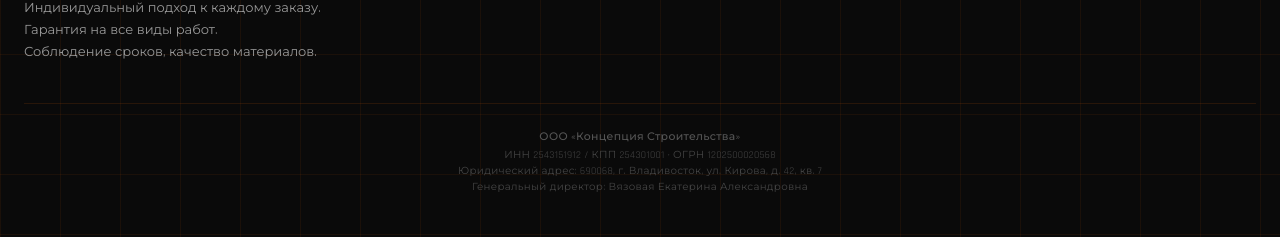
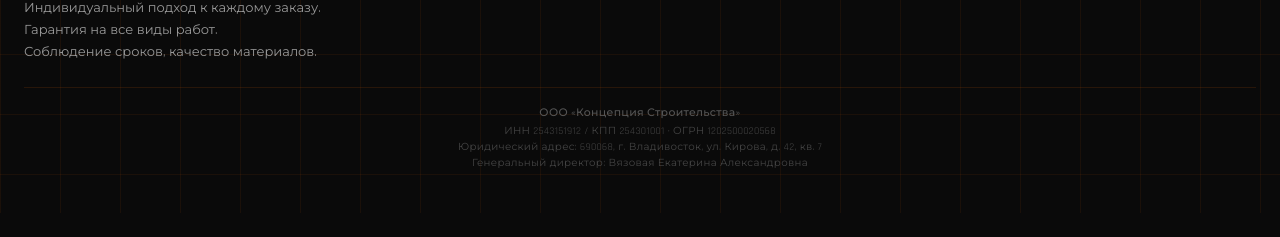
Before and after one commit to felseeker/vlmetal, a website: page index.html in a window 1280 px wide. Shown: the part 5826-6063 px from the top of the page. After the commit the page ends 6039 px from the top, so only its background shows below. Drawn offline with Linux system fonts and the light colour scheme.

Commit message:
footer: reduce gap to company details

```diff
--- a/style.css
+++ b/style.css
@@ -586,8 +586,8 @@ body {
 }
 
 .footer__company {
-  margin-top: 40px;
-  padding-top: 24px;
+  margin-top: 24px;
+  padding-top: 16px;
   border-top: 1px solid rgba(255, 106, 0, 0.12);
   text-align: center;
 }
```
